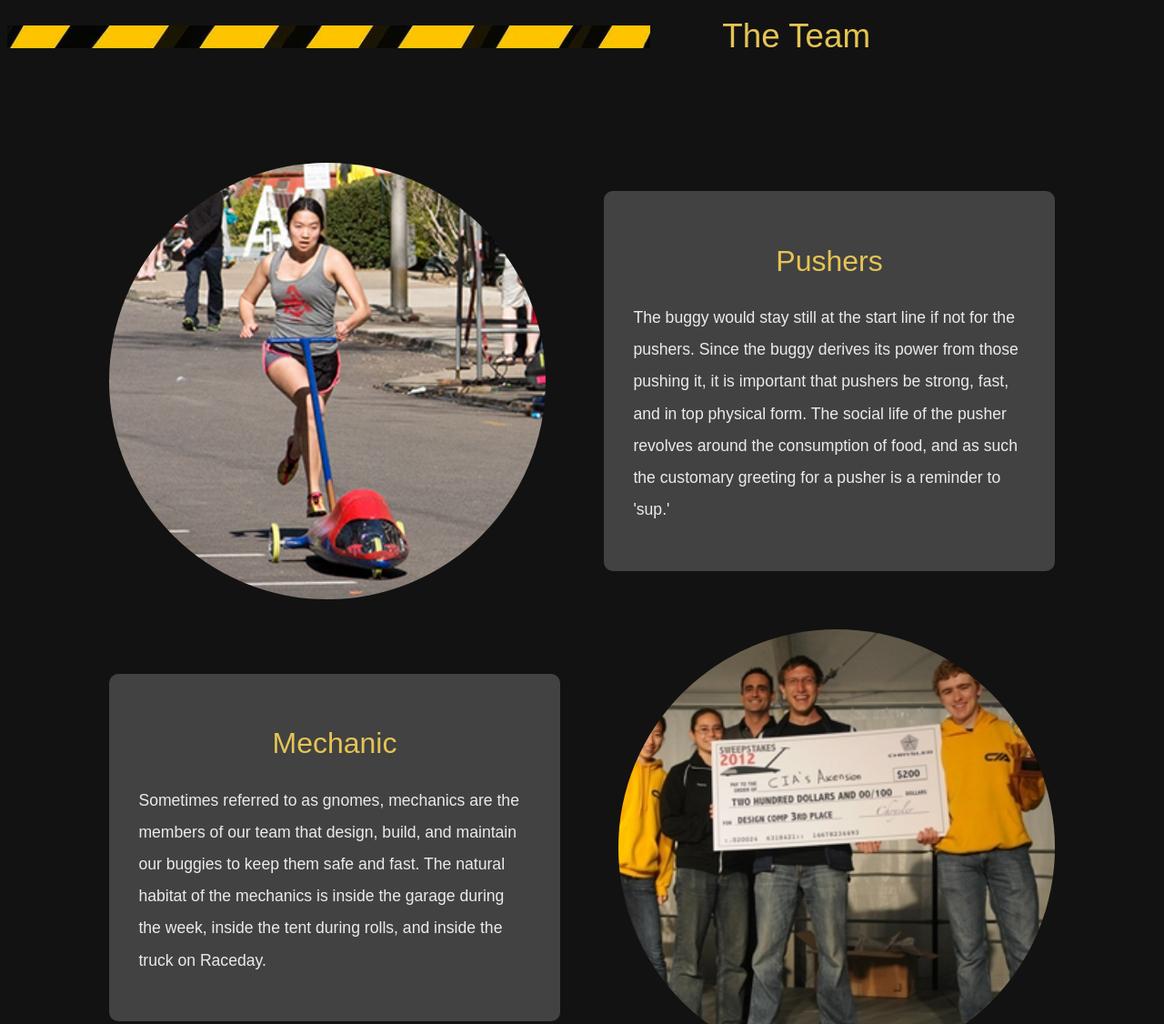
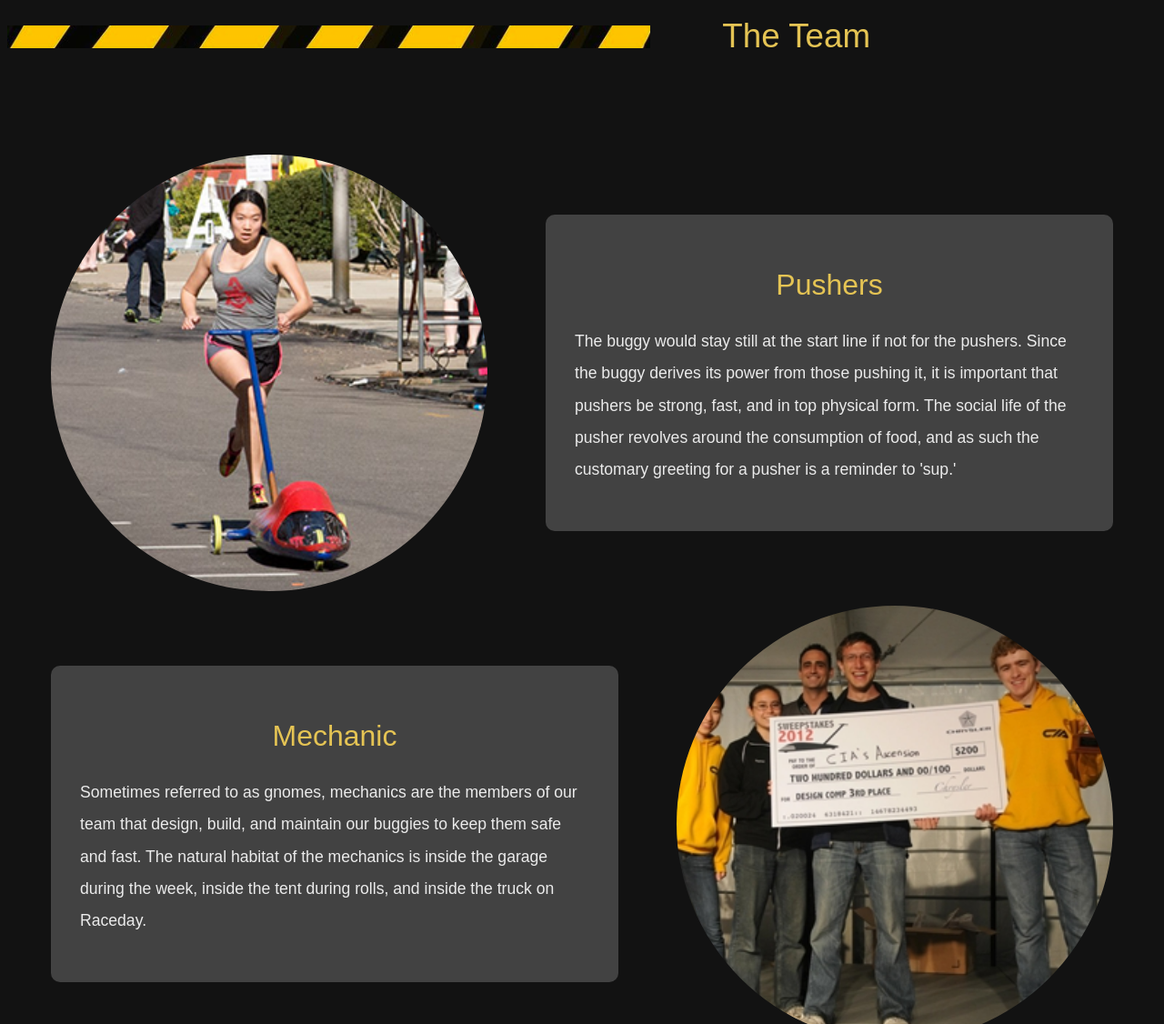
Before and after one commit to cia-buggy/cia-buggy.github.io, a Gatsby site: page / in a window 1280 px wide. Shown: the part 2605-3731 px from the top of the page at 91% size. Built offline with nearby package versions, Linux system fonts and the light colour scheme; Gatsby itself is replaced by a stand-in of ours.

Commit message:
fixed index

```diff
--- a/gatsby-config.js
+++ b/gatsby-config.js
@@ -5,8 +5,7 @@ module.exports = {
   },
 	pathPrefix: "/Tang-erin.github.io",
 
-	plugins: [
-		"gatsby-plugin-styled-components",
+plugins: ["gatsby-plugin-styled-components",
 					`gatsby-transformer-sharp`,
     			`gatsby-plugin-sharp`,
 {
--- a/package.json
+++ b/package.json
@@ -19,7 +19,7 @@
     "babel-plugin-styled-components": "^2.0.6",
     "gapi": "^0.0.3",
     "gatsby": "^4.9.2",
-    "gatsby-image": "^3.11.0",
+    "gatsby-plugin-image": "^2.10.0",
     "gatsby-plugin-sharp": "^4.9.1",
     "gatsby-plugin-styled-components": "^5.9.0",
     "gatsby-source-filesystem": "^4.9.1",
--- a/src/pages/index.js
+++ b/src/pages/index.js
@@ -133,11 +133,14 @@ const LearnMore = styled.button`
 `
 const Team = styled.div`
 	display:flex;
+	flex-direction: row;
 	align-self:center;
-	padding:1rem;
+	padding:0.5rem;
 	align-items:center;
 	align-self:center;
 	justify-content:center;
+	overflow-wrap: break-word;
+	 flex-wrap: wrap;
 `
 
 const TeamPic = styled.img`
@@ -160,7 +163,7 @@ const Text = styled.p`
 
 `
 const TeamBg = styled.div`
-	width:35%;
+	width:35rem;
 	padding:2rem;
 	margin:2rem;
 	background-color: ${LIGHT_BG};
```
Also changed, not shown: site/gatsby-config.js (deleted, +0 -18 lines). Lines whose indentation alone changed are shown as unchanged.
